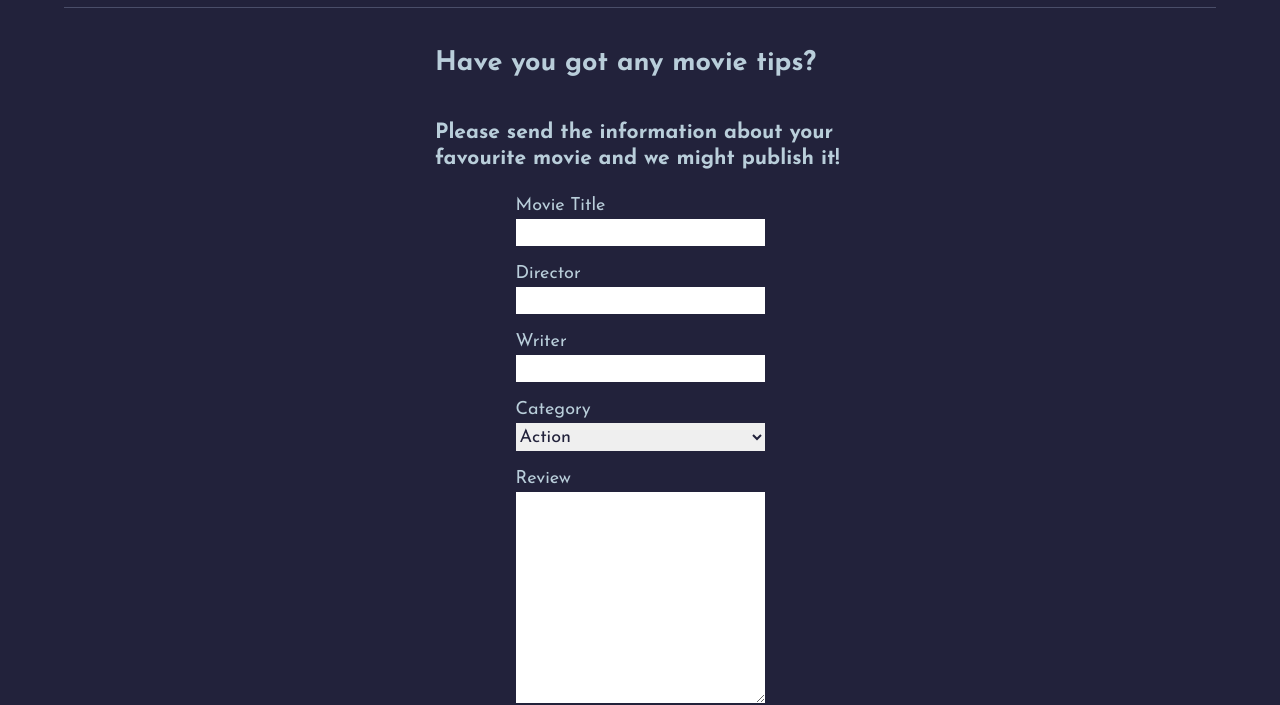
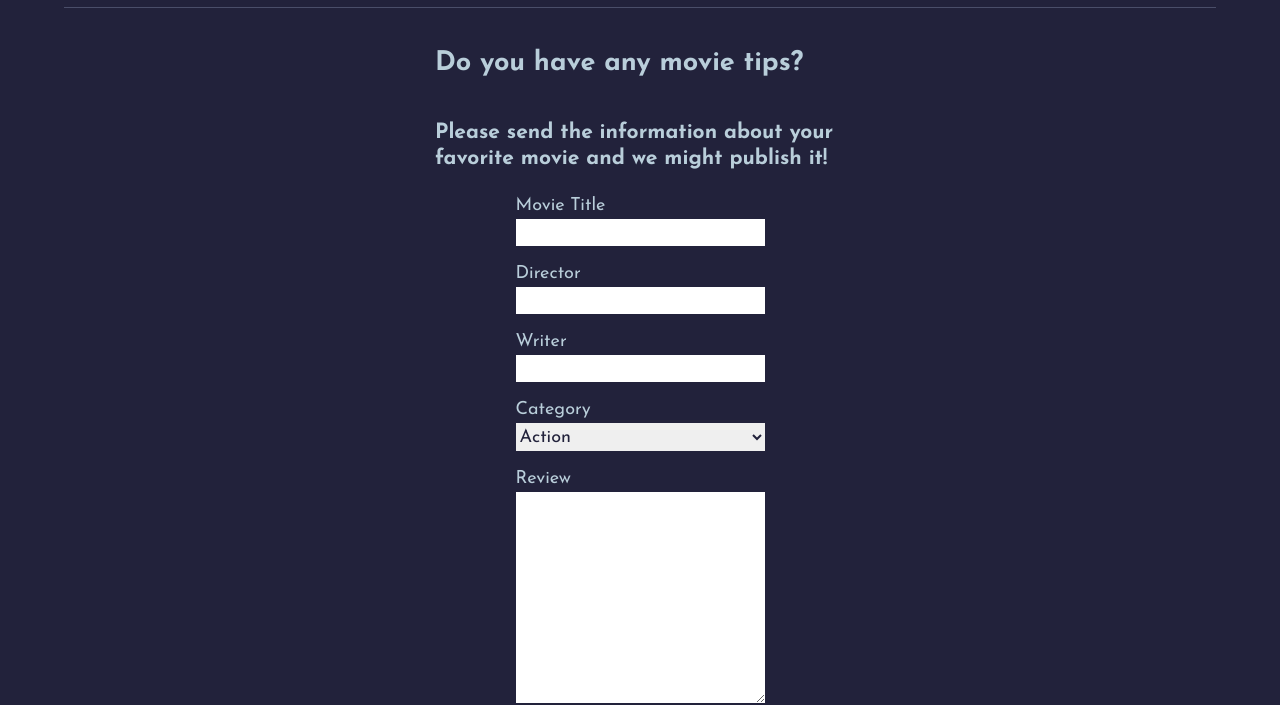
Before and after one commit to NinaAlden/group-project2, a plain HTML site: page pages/contact.html in a window 1280 px wide. Shown: the part 129-834 px from the top of the page. Drawn offline with Linux system fonts and the light colour scheme.

Commit message:
Changed misspelling and added favicon to contact page

```diff
--- a/pages/contact.html
+++ b/pages/contact.html
@@ -9,6 +9,7 @@
     <script src="https://kit.fontawesome.com/17eee3e3ed.js" crossorigin="anonymous"></script>
     <link rel="stylesheet" href="/styles/normalize.css">
     <link rel="stylesheet" href="/styles/contact.css">
+    <link rel="icon" type="image/x-icon" href="/images/favicon.png">
     <title>Contact</title>
 </head>
 <body>
@@ -36,8 +37,8 @@
     </header>
     <main>
         <form class="form-section">
-            <h2>Have you got any movie tips?</h2>
-            <h3 class="form-text">Please send the information about your favourite movie and we might publish it!</h3>
+            <h2>Do you have any movie tips?</h2>
+            <h3 class="form-text">Please send the information about your favorite movie and we might publish it!</h3>
             <div class="form-div">
                 <label for="name" class="label">Movie Title</label>
                 <input type="text" name="name" id="name" class="input" required/>
```
